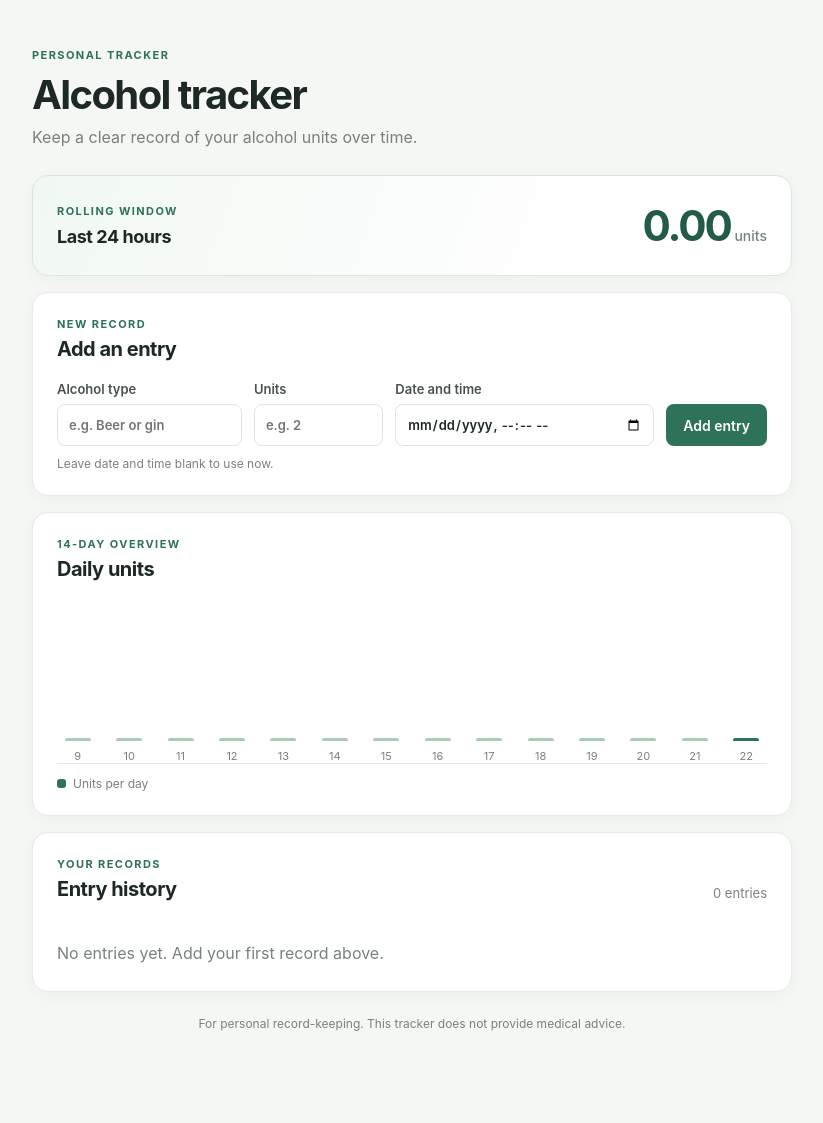
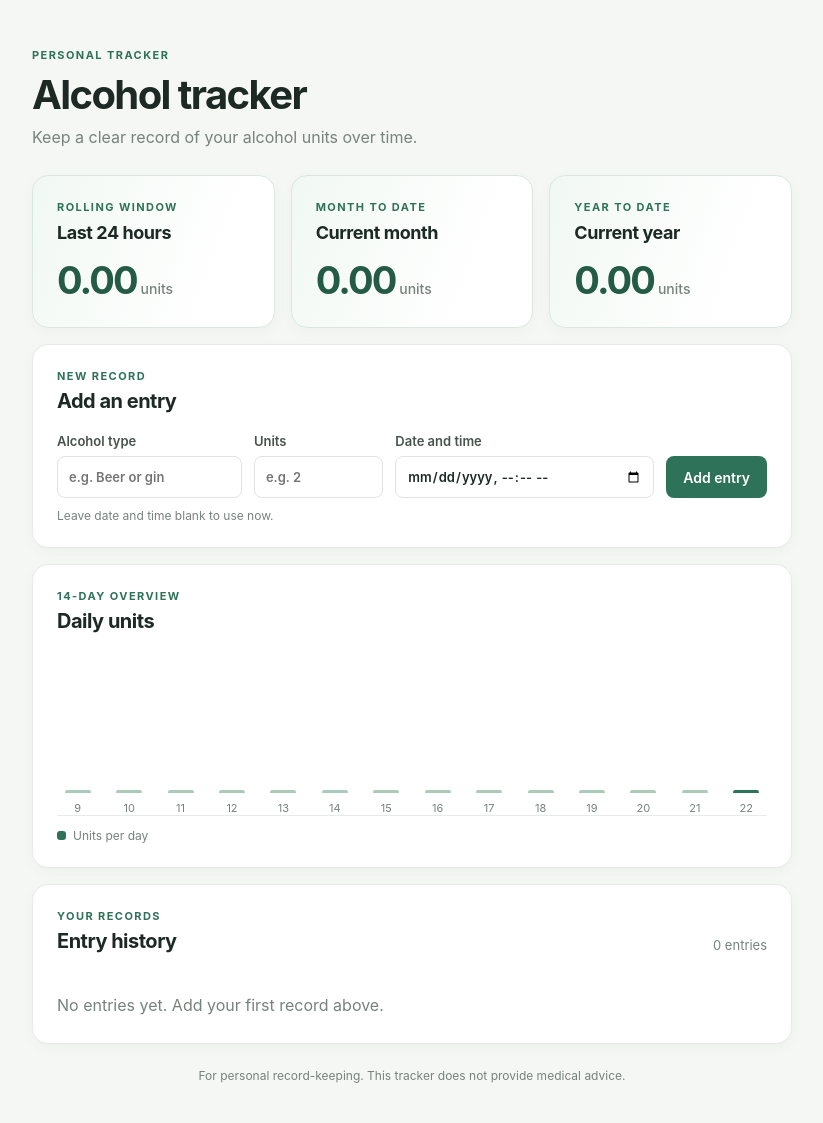
Before and after one commit to RedTLarsen/booz-tracker, a Flask app: page / in a window 1280 px wide. Shown: the whole page, without its empty margins (228-1051 px from the left). Before the commit the page ends 1031 px from the top, so only its background shows below. Run offline with Flask 3, Linux system fonts and the light colour scheme; data that the repository does not hold is empty.

Commit message:
Add month and year consumption totals
Co-authored-by: Copilot App <223556219+Copilot@users.noreply.github.com>

```diff
--- a/app.py
+++ b/app.py
@@ -33,13 +33,8 @@ def create_app(test_config=None):
     @app.get("/")
     def index():
         now = datetime.now(timezone.utc).replace(microsecond=0)
-        cutoff = now - timedelta(hours=24)
         db = get_db()
-        total = db.execute(
-            "SELECT COALESCE(SUM(units), 0) FROM entries "
-            "WHERE occurred_at >= ? AND occurred_at <= ?",
-            (cutoff.isoformat(timespec="seconds"), now.isoformat(timespec="seconds")),
-        ).fetchone()[0]
+        totals = get_summary_totals(db, now)
         entry_rows = db.execute(
             "SELECT id, alcohol_type, units, occurred_at FROM entries "
             "ORDER BY occurred_at DESC, id DESC"
@@ -61,7 +56,9 @@ def create_app(test_config=None):
         return render_template(
             "index.html",
             entries=entries,
-            total=total,
+            total_24_hours=totals["last_24_hours"],
+            total_month=totals["current_month"],
+            total_year=totals["current_year"],
             trend=trend,
             trend_max=trend_max,
         )
@@ -140,6 +137,45 @@ def init_db():
     db.commit()
 
 
+def get_summary_totals(db, now):
+    local_today = now.astimezone().date()
+    month_start = datetime.combine(
+        local_today.replace(day=1), datetime.min.time()
+    ).astimezone(timezone.utc)
+    year_start = datetime.combine(
+        local_today.replace(month=1, day=1), datetime.min.time()
+    ).astimezone(timezone.utc)
+    now_text = now.isoformat(timespec="seconds")
+    row = db.execute(
+        """
+        SELECT
+            COALESCE(SUM(CASE
+                WHEN occurred_at >= ? AND occurred_at <= ? THEN units ELSE 0
+            END), 0) AS last_24_hours,
+            COALESCE(SUM(CASE
+                WHEN occurred_at >= ? AND occurred_at <= ? THEN units ELSE 0
+            END), 0) AS current_month,
+            COALESCE(SUM(CASE
+                WHEN occurred_at >= ? AND occurred_at <= ? THEN units ELSE 0
+            END), 0) AS current_year
+        FROM entries
+        """,
+        (
+            (now - timedelta(hours=24)).isoformat(timespec="seconds"),
+            now_text,
+            month_start.isoformat(timespec="seconds"),
+            now_text,
+            year_start.isoformat(timespec="seconds"),
+            now_text,
+        ),
+    ).fetchone()
+    return {
+        "last_24_hours": row["last_24_hours"],
+        "current_month": row["current_month"],
+        "current_year": row["current_year"],
+    }
+
+
 def parse_entry(form):
     try:
         alcohol_type = form.get("alcohol_type", "").strip()
--- a/static/style.css
+++ b/static/style.css
@@ -51,17 +51,22 @@ h2 { margin-bottom: 0; font-size: 20px; letter-spacing: -.025em; }
   box-shadow: 0 4px 16px rgb(22 46 34 / 3%);
 }
 
+.totals-grid {
+  display: grid;
+  grid-template-columns: repeat(3, minmax(0, 1fr));
+  gap: 16px;
+  margin-bottom: 16px;
+}
+
 .summary-card {
-  display: flex;
-  align-items: center;
-  justify-content: space-between;
+  margin-bottom: 0;
   border-color: #d9e8df;
   background: linear-gradient(110deg, #f1f8f3, #fff 75%);
 }
 
 .summary-card h2 { font-size: 18px; }
-.total { margin: 0; color: var(--green-dark); font-weight: 700; }
-.total span { font-family: "Avenir Next", -apple-system, BlinkMacSystemFont, "Segoe UI", sans-serif; font-size: clamp(30px, 7vw, 42px); letter-spacing: -.05em; }
+.total { margin: 14px 0 0; color: var(--green-dark); font-weight: 700; }
+.total span { font-family: "Avenir Next", -apple-system, BlinkMacSystemFont, "Segoe UI", sans-serif; font-size: clamp(30px, 4vw, 38px); letter-spacing: -.05em; }
 .total small { color: var(--muted); font-size: 14px; font-weight: 500; }
 
 .section-heading { display: flex; align-items: end; justify-content: space-between; margin-bottom: 20px; }
@@ -148,6 +153,7 @@ footer { padding: 8px 0; color: var(--muted); font-size: 12px; text-align: cente
 @media (max-width: 600px) {
   .page { padding-top: 28px; }
   .panel, .summary-card { padding: 19px; }
+  .totals-grid { grid-template-columns: 1fr; gap: 12px; }
   .entry-form { grid-template-columns: 1fr 1fr; }
   .entry-form label:nth-child(3) { grid-column: 1 / -1; }
   .entry-form button { grid-column: 1 / -1; }
--- a/templates/index.html
+++ b/templates/index.html
@@ -26,12 +26,22 @@
         {% endif %}
       {% endwith %}
 
-      <section class="summary-card" aria-labelledby="rolling-total-heading">
-        <div>
+      <section class="totals-grid" aria-label="Alcohol unit totals">
+        <article class="summary-card" aria-labelledby="rolling-total-heading">
           <p class="eyebrow">ROLLING WINDOW</p>
           <h2 id="rolling-total-heading">Last 24 hours</h2>
-        </div>
-        <p class="total"><span>{{ "%.2f"|format(total) }}</span> <small>units</small></p>
+          <p class="total"><span>{{ "%.2f"|format(total_24_hours) }}</span> <small>units</small></p>
+        </article>
+        <article class="summary-card" aria-labelledby="month-total-heading">
+          <p class="eyebrow">MONTH TO DATE</p>
+          <h2 id="month-total-heading">Current month</h2>
+          <p class="total"><span>{{ "%.2f"|format(total_month) }}</span> <small>units</small></p>
+        </article>
+        <article class="summary-card" aria-labelledby="year-total-heading">
+          <p class="eyebrow">YEAR TO DATE</p>
+          <h2 id="year-total-heading">Current year</h2>
+          <p class="total"><span>{{ "%.2f"|format(total_year) }}</span> <small>units</small></p>
+        </article>
       </section>
 
       <section class="panel add-panel" aria-labelledby="add-entry-heading">
```
Also changed, not shown: tests/test_app.py (+31 -1 lines), README.md.
